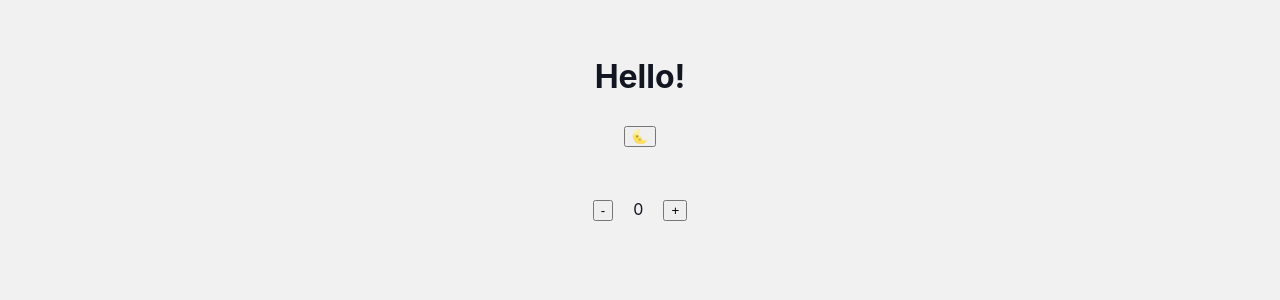
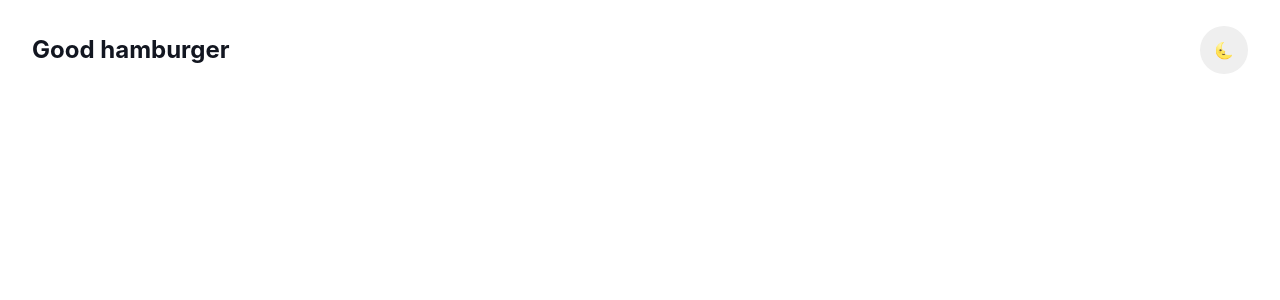
Before and after one commit to Danieruone/good-hamburger, a React (Vite) app: page / in a window 1280 px wide. Shown: the top 300 px of the page. Built offline with nearby package versions, Linux system fonts and the light colour scheme.

Commit message:
Add header with theme toggler component

```diff
--- a/src/App.css
+++ /dev/null
@@ -1,41 +0,0 @@
-#root {
-  max-width: 1280px;
-  margin: 0 auto;
-  padding: 2rem;
-  text-align: center;
-}
-
-.logo {
-  height: 6em;
-  padding: 1.5em;
-  will-change: filter;
-}
-.logo:hover {
-  filter: drop-shadow(0 0 2em #646cffaa);
-}
-.logo.react:hover {
-  filter: drop-shadow(0 0 2em #61dafbaa);
-}
-
-@keyframes logo-spin {
-  from {
-    transform: rotate(0deg);
-  }
-  to {
-    transform: rotate(360deg);
-  }
-}
-
-@media (prefers-reduced-motion: no-preference) {
-  a:nth-of-type(2) .logo {
-    animation: logo-spin infinite 20s linear;
-  }
-}
-
-.card {
-  padding: 2em;
-}
-
-.read-the-docs {
-  color: #888;
-}
--- a/src/App.tsx
+++ b/src/App.tsx
@@ -4,15 +4,14 @@ import { Routes, Route } from 'react-router-dom';
 // theme
 import { ThemeProvider } from 'styled-components';
 import { lightTheme, darkTheme } from './styles/theme';
+import { GlobalStyles } from 'styles/theme';
 
 // redux
 import type { RootState } from 'redux/store';
 import { useSelector } from 'react-redux';
 
-// components
-import { Main } from './components/Main';
-
-import './App.css';
+// pages
+import { Main } from './pages/Main';
 
 const App = () => {
   // theme
@@ -20,6 +19,7 @@ const App = () => {
 
   return (
     <ThemeProvider theme={theme === 'light' ? lightTheme : darkTheme}>
+      <GlobalStyles />
       <Routes>
         <Route path='/' element={<Main />} />
         <Route path='*' element={<h1>404</h1>} />
--- a/src/components/Main/index.tsx
+++ /dev/null
@@ -1,34 +0,0 @@
-// redux
-import type { RootState } from 'redux/store';
-import { useSelector, useDispatch } from 'react-redux';
-import { toggleTheme } from 'redux/reducers/themeSlice';
-
-// components
-import { Counter } from 'components/Counter';
-import { GlobalStyles } from 'styles/theme';
-
-export const Main = () => {
-  // theme
-  const theme = useSelector((state: RootState) => state.theme.currentTheme);
-  const dispatch = useDispatch();
-
-  return (
-    <>
-      <GlobalStyles />
-      <h1>Hello!</h1>
-      <button onClick={() => dispatch(toggleTheme())}>
-        {theme === 'dark' ? (
-          <span aria-label='Light mode' role='img'>
-            🌞
-          </span>
-        ) : (
-          <span aria-label='Dark mode' role='img'>
-            🌜
-          </span>
-        )}
-      </button>
-
-      <Counter />
-    </>
-  );
-};
--- /dev/null
+++ b/src/components/ThemeToggler/index.tsx
@@ -0,0 +1,27 @@
+// redux
+import type { RootState } from 'redux/store';
+import { useSelector, useDispatch } from 'react-redux';
+import { toggleTheme } from 'redux/reducers/themeSlice';
+
+// styles
+import { Container } from './styles';
+
+export const ThemeToggler = () => {
+  // theme
+  const theme = useSelector((state: RootState) => state.theme.currentTheme);
+  const dispatch = useDispatch();
+
+  return (
+    <Container onClick={() => dispatch(toggleTheme())}>
+      {theme === 'dark' ? (
+        <span aria-label='Light mode' role='img'>
+          🌞
+        </span>
+      ) : (
+        <span aria-label='Dark mode' role='img'>
+          🌜
+        </span>
+      )}
+    </Container>
+  );
+};
--- /dev/null
+++ b/src/components/ThemeToggler/styles.ts
@@ -0,0 +1,10 @@
+import styled from 'styled-components';
+
+export const Container = styled.button`
+  padding: 5px;
+  border-radius: 50%;
+  border: none;
+  width: 3rem;
+  height: 3rem;
+  font-size: 1rem;
+`;
--- /dev/null
+++ b/src/pages/Main/index.tsx
@@ -0,0 +1,16 @@
+// styles
+import { Container, Header } from './styles';
+
+// components
+import { ThemeToggler } from 'components/ThemeToggler';
+
+export const Main = () => {
+  return (
+    <Container>
+      <Header>
+        <h1>Good hamburger</h1>
+        <ThemeToggler />
+      </Header>
+    </Container>
+  );
+};
--- /dev/null
+++ b/src/pages/Main/styles.ts
@@ -0,0 +1,14 @@
+import styled from 'styled-components';
+
+export const Container = styled.div`
+  padding: 1rem 2rem;
+  & h1 {
+    font-size: 1.5rem;
+  }
+`;
+
+export const Header = styled.div`
+  display: flex;
+  justify-content: space-between;
+  align-items: center;
+`;
--- a/src/styles/theme.ts
+++ b/src/styles/theme.ts
@@ -10,11 +10,6 @@ export const GlobalStyles = createGlobalStyle<{ theme: DefaultTheme }>`
     font-family: Inter, system-ui, Avenir, Helvetica, Arial, sans-serif;
     line-height: 1.5;
     font-weight: 400;
-
-    color-scheme: light dark;
-    color: rgba(255, 255, 255, 0.87);
-    background-color: #242424;
-
     font-synthesis: none;
     text-rendering: optimizeLegibility;
     -webkit-font-smoothing: antialiased;
@@ -34,7 +29,7 @@ export const GlobalStyles = createGlobalStyle<{ theme: DefaultTheme }>`
 `;
 
 export const lightTheme = {
-  body: '#f1f1f1',
+  body: 'white',
   text: '#121620',
 };
 
```
